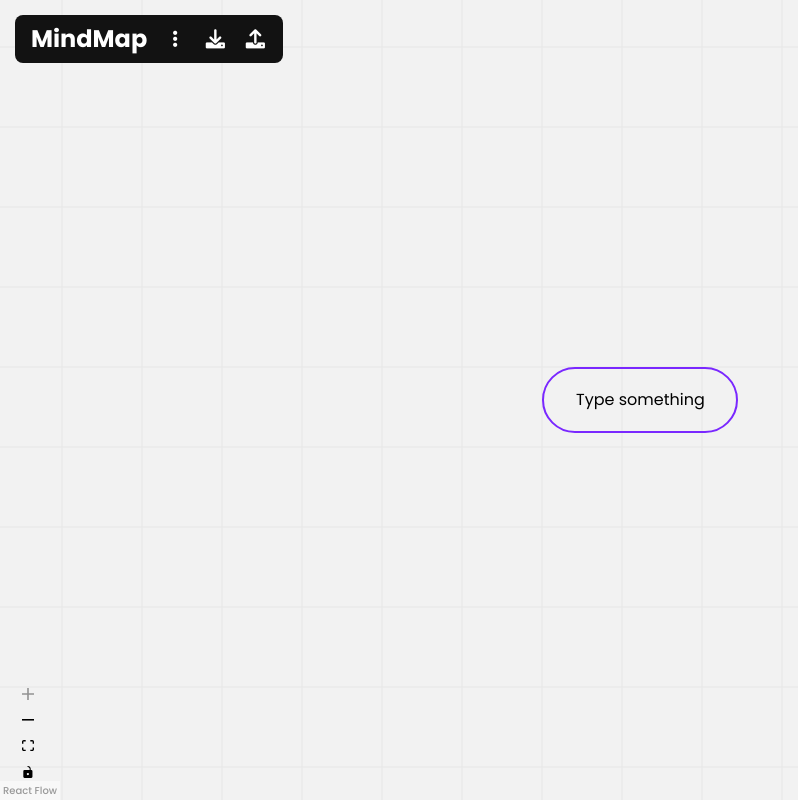
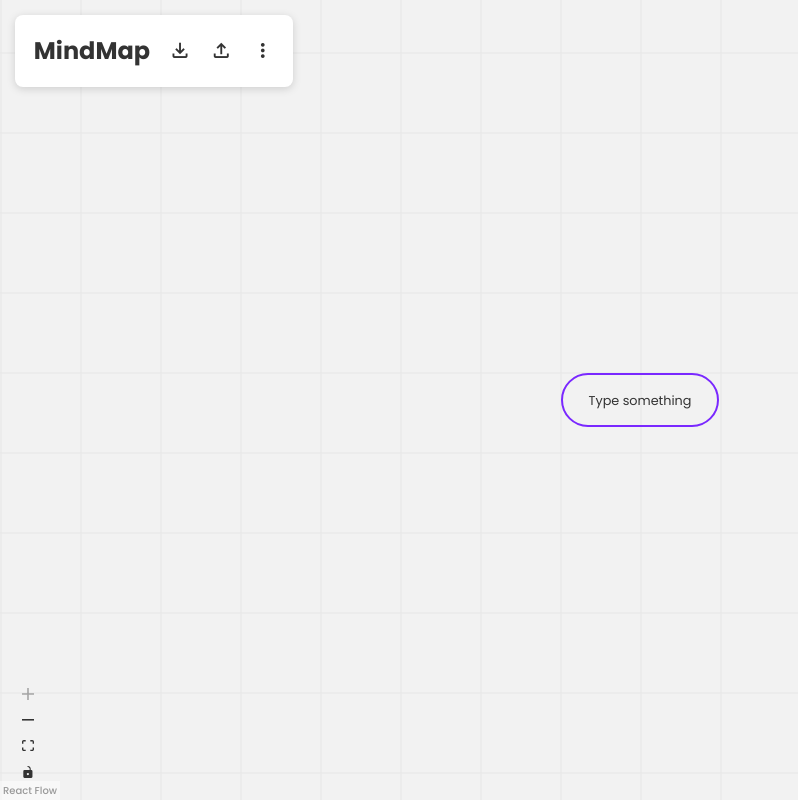
Before and after one commit to GuilhermeRoesler/Mind-Map, a React (Vite) app: page / in a window 1280 px wide. Shown: the whole page, without its empty margins (0-798 px from the left). Built offline with nearby package versions, Linux system fonts and the light colour scheme; a web font is replaced by a local one.

Commit message:
fix: update dagre on deleting nodes

```diff
--- a/package.json
+++ b/package.json
@@ -4,7 +4,7 @@
   "version": "0.0.0",
   "type": "module",
   "scripts": {
-    "dev": "vite",
+    "dev": "vite --host",
     "build": "tsc -b && vite build",
     "lint": "eslint .",
     "preview": "vite preview"
--- a/src/App.css
+++ b/src/App.css
@@ -9,12 +9,116 @@
 @import url('https://fonts.googleapis.com/css2?family=Bebas+Neue&display=swap');
 @import url('https://fonts.googleapis.com/css2?family=Roboto:ital,wght@0,100..900;1,100..900&display=swap');
 
+/* STANDAR STYLES */
+
+:root {
+  --shadow-main: 3px 10px 10px rgba(0, 0, 0, 0.5);
+}
+
+@media (max-width: 1400px) {
+  html {
+    font-size: 80%;
+  }
+}
+
+body {
+  overflow: hidden;
+}
+
 * {
   margin: 0;
   padding: 0;
   box-sizing: border-box;
   font-family: 'Poppins', cursive;
-  color: black;
+  color: #333;
+}
+
+/* button {
+  border: none;
+  border-radius: 8px;
+  padding: 0.6em 1.2em;
+  background-color: #1a1a1a;
+  cursor: pointer;
+  transition: .3s;
+} */
+
+button:active {
+  transform: scale(.96);
+}
+
+code {
+  background-color: #444444;
+  padding: 5px 6px;
+  border-radius: 10px;
+  color: white;
+}
+
+input {
+  padding: 8px;
+  border: 1px solid #ccc;
+  border-radius: 4px;
+  outline: none;
+  background: transparent;
+}
+
+::-webkit-scrollbar {
+  width: 8px;
+}
+
+::-webkit-scrollbar-track {
+  background: transparent;
+}
+
+::-webkit-scrollbar-thumb {
+  background-color: #bbb;
+  border-radius: 5px;
+}
+
+::-webkit-scrollbar-thumb:hover {
+  background-color: #888;
+}
+
+input[type="file"]::file-selector-button {
+  background-color: #333;
+  border: 2px solid #222;
+  padding: 0.2em 0.4em;
+  border-radius: 4px;
+  transition: .3s;
+  cursor: pointer;
+  color: white;
+}
+
+input[type="file"]::file-selector-button:hover {
+  background-color: #222;
+}
+
+input[type="range"] {
+  width: 100%;
+  cursor: pointer;
+  -webkit-appearance: none;
+  appearance: none;
+  background: transparent;
+  cursor: pointer;
+  margin: 0;
+  padding: 0;
+  border: none;
+
+  &::-webkit-slider-runnable-track {
+    background: #ccc;
+    border-radius: 100px;
+    height: 5px;
+  }
+
+  &::-webkit-slider-thumb {
+    -webkit-appearance: none;
+    appearance: none;
+    width: 15px;
+    height: 15px;
+    border-radius: 50%;
+    background: #333;
+    cursor: pointer;
+    margin-top: -5px;
+  }
 }
 
 /* INTERNAL */
@@ -42,19 +146,13 @@
   }
 }
 
-/* PERSONAL */
+/* INTERACTIVE NODE */
 
 .interactive-node {
   padding: .6rem 1rem;
   font-size: .5rem;
   text-align: center;
-  /* border: 1px solid #7a28ff; */
   color: #111;
-}
-
-.interactive-node:hover .add-button,
-.react-flow__node:focus .add-button {
-  display: flex;
 }
 
 .add-button {
@@ -70,8 +168,6 @@
   color: white;
   cursor: pointer;
   display: none;
-  align-items: center;
-  justify-content: center;
   transition: all 0.3s;
 
   &:hover i {
@@ -82,6 +178,11 @@
     left: auto;
     right: -27px;
   }
+}
+
+.interactive-node:hover .add-button,
+.react-flow__node:focus .add-button {
+  display: block;
 }
 
 .add-button[type="left"] {
@@ -98,9 +199,10 @@
   width: 12px;
   height: 12px;
   border-radius: 9999px;
+  margin: auto;
 
   &::before {
-    translate: 0 .5px;
+    translate: 0 -1px;
   }
 }
 
@@ -123,84 +225,88 @@
 
 /* TOOLBAR */
 
-.react-flow__panel.toolbar {
-  height: 3rem;
-  background-color: #121212;
-  padding: 4px 8px;
+.toolbar {
+  background: #fff;
+  box-shadow: 0 2px 8px rgba(0, 0, 0, 0.15);
   border-radius: 8px;
+  padding: 12px 1rem;
   display: flex;
   align-items: center;
-  color: white;
+  gap: .5rem;
+  font-family: 'Poppins';
 }
 
-.react-flow__panel.toolbar>* {
-  color: inherit;
+.toolbar span {
+  font-size: 1.8rem;
   cursor: pointer;
-  height: 36px;
-  border-radius: 4px;
-  display: flex;
-  align-items: center;
-  justify-content: center;
+  transition: all 0.3s ease-in-out;
+  padding: 6px;
+  border-radius: 8px;
+  user-select: none;
 
   &:hover {
-    background-color: #2a2a2a;
-  }
-
-  &:hover span {
-    display: block;
+    background-color: #f0f0f0;
   }
 }
 
-.react-flow__panel.toolbar h1 {
-  font-size: 1.5rem;
-  padding: 0 8px;
+.toolbar span[title="Home"] {
+  font-size: 24px;
+  font-weight: bold;
+  color: #333;
 }
 
-.react-flow__panel.toolbar i {
-  font-size: 1.2rem;
-  width: 40px;
+.toolbar span[title="More"] {
+  position: relative;
 }
 
-.react-flow__panel.toolbar>* span {
-  display: none;
+.toolbar .more-container {
   position: absolute;
-  color: white;
-  background-color: #222222;
-  bottom: -2rem;
+  top: 0;
+  left: calc(100% + 1rem);
+  background-color: #ffffff;
+  display: flex;
+  flex-direction: column;
+  gap: 8px;
+  padding: .7rem;
   border-radius: 8px;
-  padding: 8px;
-  font-size: .8rem;
-  font-weight: 400;
-  user-select: none;
+  box-shadow: 0 2px 8px rgba(0, 0, 0, 0.15);
+  transition: all 0.3s ease-in-out;
 }
 
-.react-flow__panel.toolbar .menu {
-  position: absolute;
-  background-color: #121212;
-  bottom: -4.5rem;
-  left: 140px;
-  min-width: 300px;
-  padding: .8rem;
-  border-radius: 8px;
+.toolbar .more-item {
+  position: relative;
   display: flex;
-  flex-direction: column;
-  gap: 4px;
-}
+  align-items: center;
+  gap: 8px;
+  cursor: pointer;
+  padding: .5rem;
+  border-radius: inherit;
+  transition: all 0.3s ease-in-out;
+  background: #ffffff;
 
-.react-flow__panel.toolbar .menu p {
-  color: white;
-  font-size: .9rem;
-  font-weight: 400;
-  padding: inherit;
-  border-radius: inherit;
-  user-select: none;
+  &::before {
+    content: "";
+    position: absolute;
+    inset: 0;
+    background: linear-gradient(135deg, #dcdcdc, #f0f0f0, #c0c0c0);
+    border-radius: inherit;
+    opacity: 0;
+    transition: 0.5s ease;
+  }
 
-  &:hover {
-    background-color: #242424;
+  &:hover::before {
+    opacity: 1;
+  }
+
+  & * {
+    z-index: 2;
   }
 }
 
-.react-flow__panel.toolbar span:has(+.menu:hover),
-.react-flow__panel.toolbar i:focus span {
-  display: none;
+.toolbar .more-item p {
+  font-size: .9rem;
 }
+
+.toolbar .more-item span {
+  font-size: 1.5rem;
+}
--- a/src/components/HeaderPanel.tsx
+++ b/src/components/HeaderPanel.tsx
@@ -1,28 +1,40 @@
 import { useState } from 'react';
 import { Panel } from '@xyflow/react';
 import { useHeaderActions } from '../hooks/useHeaderActions';
+import SettingsModal from './SettingsModal';
 // import HeaderMenu from './HeaderMenu';
 
 const HeaderPanel = () => {
     const { handleHome, handleLayoutNodes, handleExport, handleImport } = useHeaderActions();
-    const [showMenu, setShowMenu] = useState(false);;
+    const [isSettingsOpen, setIsSettingsOpen] = useState(false);
+    const [isDialogOpen, setIsDialogOpen] = useState(false)
 
-    const toggleMenu = () => {
-        setShowMenu(!showMenu);
-    }
+    const applyColorize = () => { }
 
     return (
         <Panel position="top-left" className='HeaderPanel toolbar'>
-            <h1 onClick={handleHome}>MindMap<span>Home</span></h1>
-            <i className="fa-solid fa-ellipsis-vertical" onClick={toggleMenu}><span>Main menu</span>
-                {showMenu && (
-                    <div className="menu">
-                        <p onClick={() => handleLayoutNodes()}>Layout Nodes</p>
+            <span onClick={handleHome} title='Home'>MindMap</span>
+            <span className="material-symbols-outlined" title="Download" onClick={handleExport}>download</span>
+            <span className="material-symbols-outlined" title="Upload" onClick={handleImport}>upload</span>
+            <span className="material-symbols-outlined" title="More" onClick={() => setIsSettingsOpen(!isSettingsOpen)}>more_vert
+                {isSettingsOpen && (
+                    <div className="more-container">
+                        <div className="more-item" title="Adjust Layers" onClick={handleLayoutNodes}>
+                            <span className="material-symbols-outlined">stacks</span>
+                            <p>Adjust layout</p>
+                        </div>
+                        <div className="more-item" title="Colorize" onClick={applyColorize}>
+                            <span className="material-symbols-outlined">palette</span>
+                            <p>Colorize</p>
+                        </div>
+                        <div className="more-item" title="Settings" onClick={() => setIsDialogOpen(true)}>
+                            <span className="material-symbols-outlined">settings</span>
+                            <p>Settings</p>
+                        </div>
                     </div>
                 )}
-            </i>
-            <i className="fa-solid fa-download" onClick={handleExport}><span>Exportar</span></i>
-            <i className="fa-solid fa-upload" onClick={handleImport}><span>Importar</span></i>
+            </span>
+            {isDialogOpen && <SettingsModal isDialogOpen={isDialogOpen} setIsDialogOpen={setIsDialogOpen} />}
         </Panel>
     )
 }
--- a/src/components/InteractiveNodeContent.tsx
+++ b/src/components/InteractiveNodeContent.tsx
@@ -139,7 +139,6 @@ const InteractiveNodeContent: React.FC<InteractiveNodeContentProps> = ({ id, dat
                 className={`node-label ${isEditing ? 'nodrag' : ''}`}
             >
                 {data.label}
-                {/* {id} */}
             </p>
         </div>
     );
--- /dev/null
+++ b/src/components/SettingsModal.tsx
@@ -0,0 +1,8 @@
+
+const SettingsModal = ({ isDialogOpen, setIsDialogOpen }: { isDialogOpen: boolean, setIsDialogOpen: (value: boolean) => void }) => {
+    return (
+        <div>{isDialogOpen}</div>
+    )
+}
+
+export default SettingsModal
--- a/src/hooks/useLayoutNodes.ts
+++ b/src/hooks/useLayoutNodes.ts
@@ -1,15 +1,15 @@
 import { useCallback } from "react";
 import { useReactFlow, type Node, type Edge, Position } from "@xyflow/react";
 import dagre from 'dagre';
-
-const dagreGraph = new dagre.graphlib.Graph();
-dagreGraph.setDefaultEdgeLabel(() => ({}));
 
 const nodeWidth = 172;
 const nodeHeight = 36;
 
 const getLayoutedElements = (nodes: Node[], edges: Edge[], direction = 'LR') => {
     const isHorizontal = direction === 'LR';
+
+    const dagreGraph = new dagre.graphlib.Graph();
+    dagreGraph.setDefaultEdgeLabel(() => ({}));
     dagreGraph.setGraph({ rankdir: direction });
 
     nodes.forEach((node) => {
@@ -39,12 +39,16 @@ const getLayoutedElements = (nodes: Node[], edges: Edge[], direction = 'LR') =>
 };
 
 export const useLayoutNodes = () => {
-    const { getNodes, getEdges, setNodes, setEdges } = useReactFlow();
+    const { getNodes, getEdges, setNodes, setEdges, fitView } = useReactFlow();
 
-    const layoutNodes = useCallback((direction: 'TB' | 'BT' | 'LR' | 'RL' = 'LR') => {
-        const { nodes, edges } = getLayoutedElements(getNodes(), getEdges(), direction);
+    const layoutNodes = useCallback(() => {
+        const { nodes, edges } = getLayoutedElements(getNodes(), getEdges());
+        console.log(nodes)
         setNodes(nodes);
         setEdges(edges);
+
+        if (false)
+            fitView({ duration: 500 });
 
         localStorage.setItem('nodes', JSON.stringify(nodes));
         localStorage.setItem('edges', JSON.stringify(edges));
```
Also changed, not shown: src/components/Flow.tsx (+18 -3 lines).
